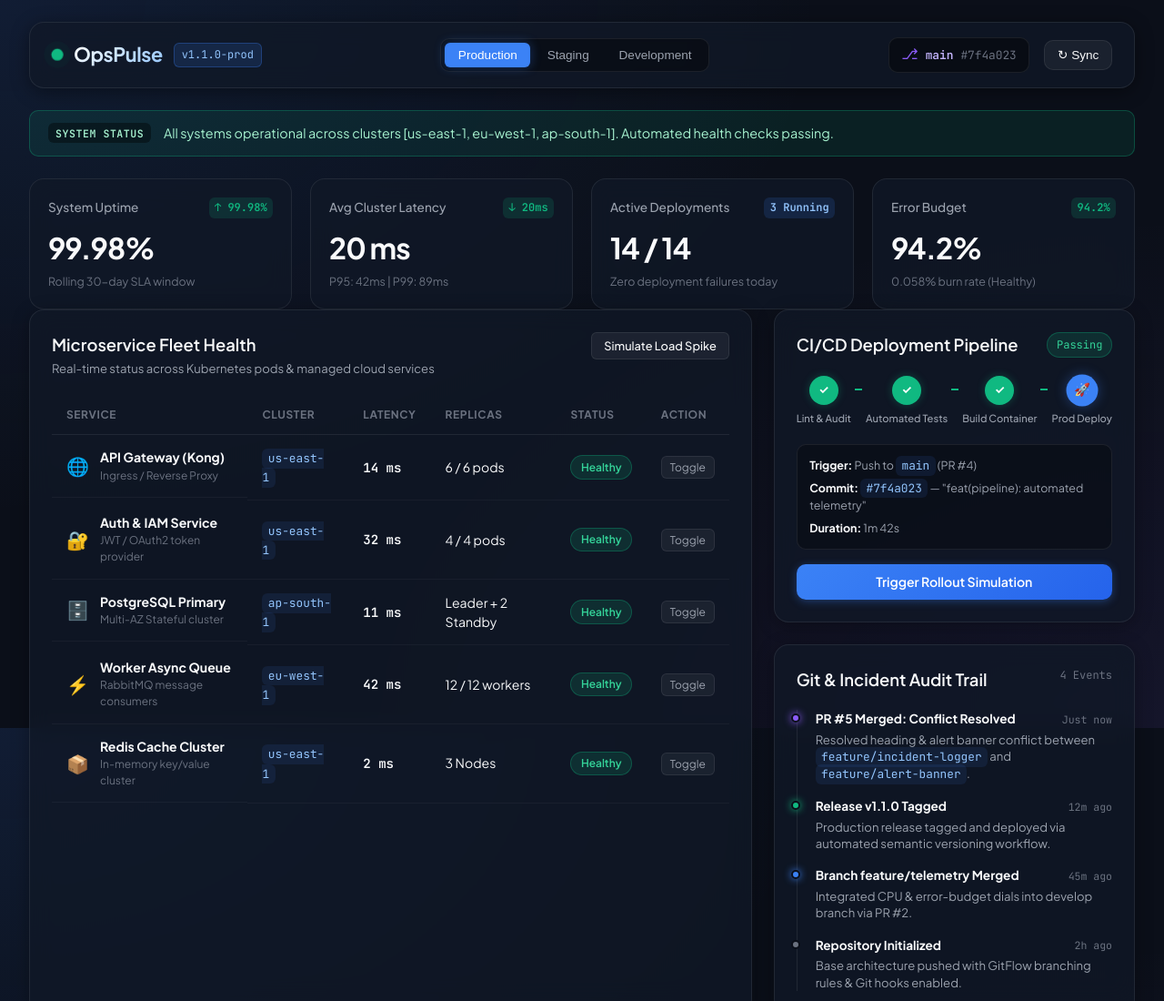
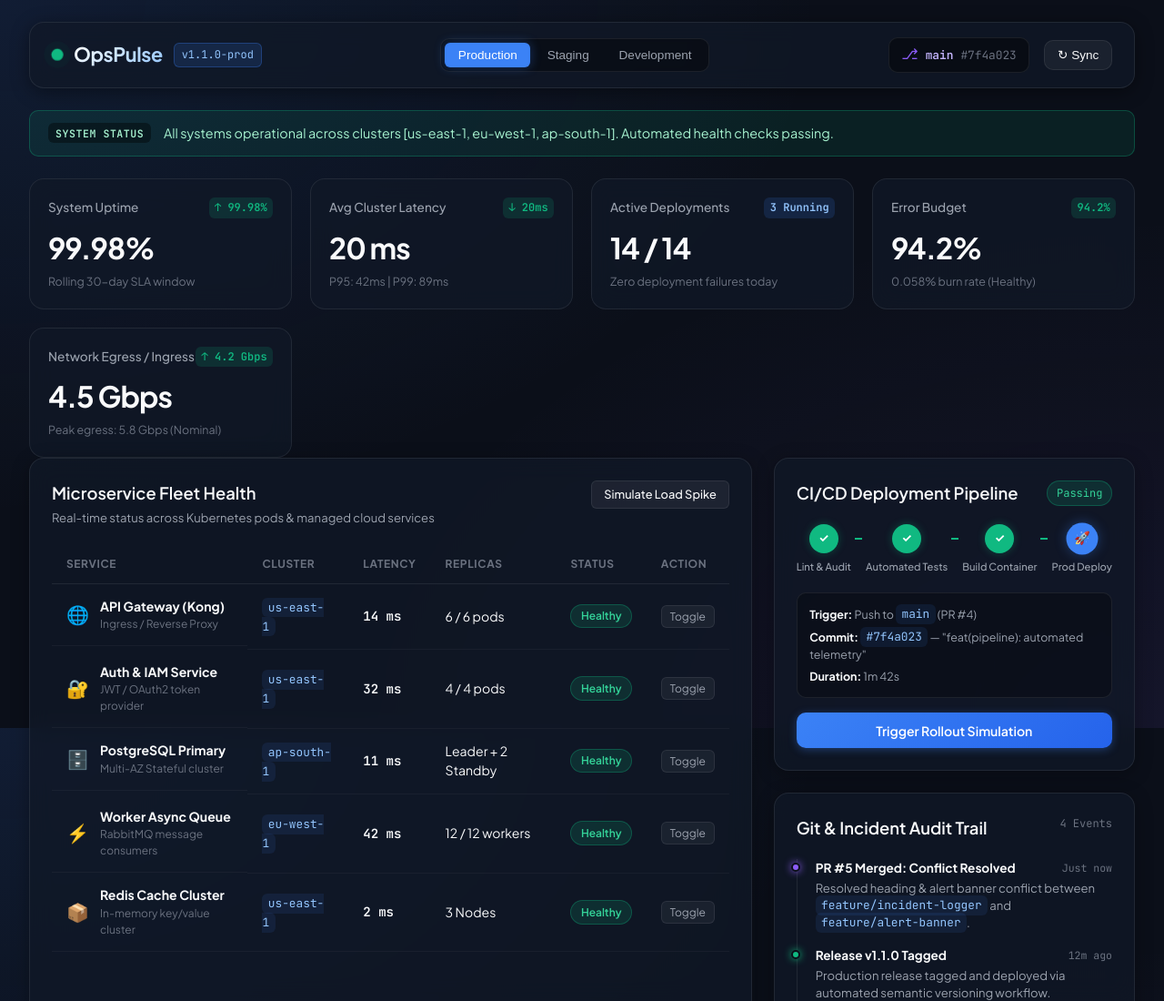
Before and after one commit to Achindra2003/devops-lab1-opspulse, a plain HTML site: page index.html in a window 1280 px wide. Shown: the top 1100 px of the page at 91% size. Drawn offline with Linux system fonts and the light colour scheme.

Commit message:
feat(telemetry): add network throughput metric card and live jitter calculation

```diff
--- a/index.html
+++ b/index.html
@@ -81,6 +81,15 @@
           </div>
           <div class="metric-value" id="errorBudgetVal">94.2%</div>
           <div class="metric-subtext">0.058% burn rate (Healthy)</div>
+        </div>
+
+        <div class="metric-card">
+          <div class="metric-header">
+            <span class="metric-label">Network Egress / Ingress</span>
+            <span class="metric-trend trend-good" id="throughputTrend">↑ 4.2 Gbps</span>
+          </div>
+          <div class="metric-value" id="throughputVal">4.2 Gbps</div>
+          <div class="metric-subtext">Peak egress: 5.8 Gbps (Nominal)</div>
         </div>
       </section>
 
--- a/script.js
+++ b/script.js
@@ -20,6 +20,7 @@ document.addEventListener('DOMContentLoaded', () => {
   const latencyTrend = document.getElementById('latencyTrend');
   const uptimeVal = document.getElementById('uptimeVal');
   const errorBudgetVal = document.getElementById('errorBudgetVal');
+  const throughputVal = document.getElementById('throughputVal');
   const activeBranch = document.getElementById('activeBranch');
   const activeCommit = document.getElementById('activeCommit');
   const refreshBtn = document.getElementById('refreshBtn');
@@ -89,6 +90,12 @@ document.addEventListener('DOMContentLoaded', () => {
         latencyTrend.className = 'metric-trend trend-good';
         latencyTrend.textContent = `↓ ${avg}ms`;
       }
+    }
+
+    // Update dynamic throughput reading
+    if (throughputVal) {
+      const tp = (4.0 + (Math.random() * 0.8)).toFixed(1);
+      throughputVal.textContent = `${tp} Gbps`;
     }
 
     // Refresh Alert Banner according to fleet health
```
